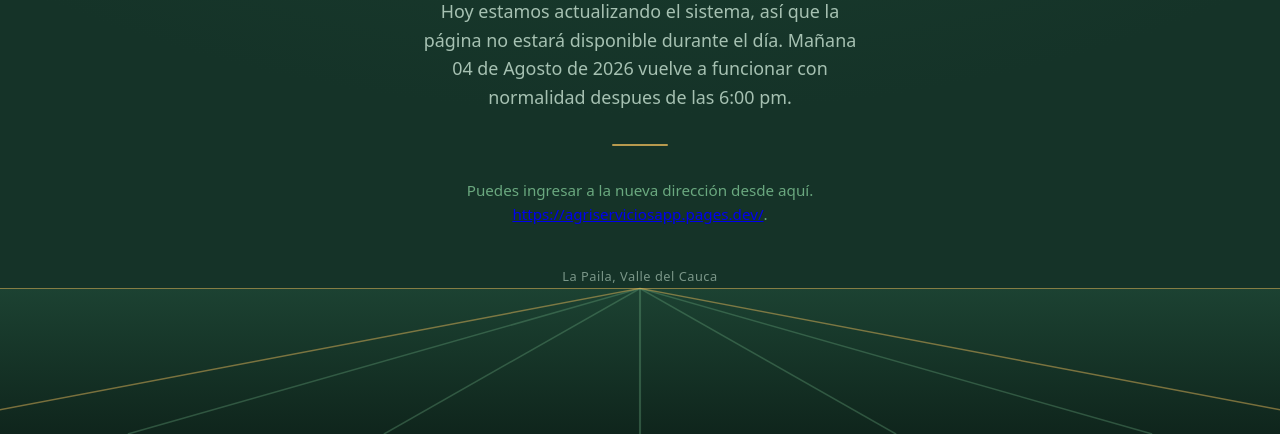
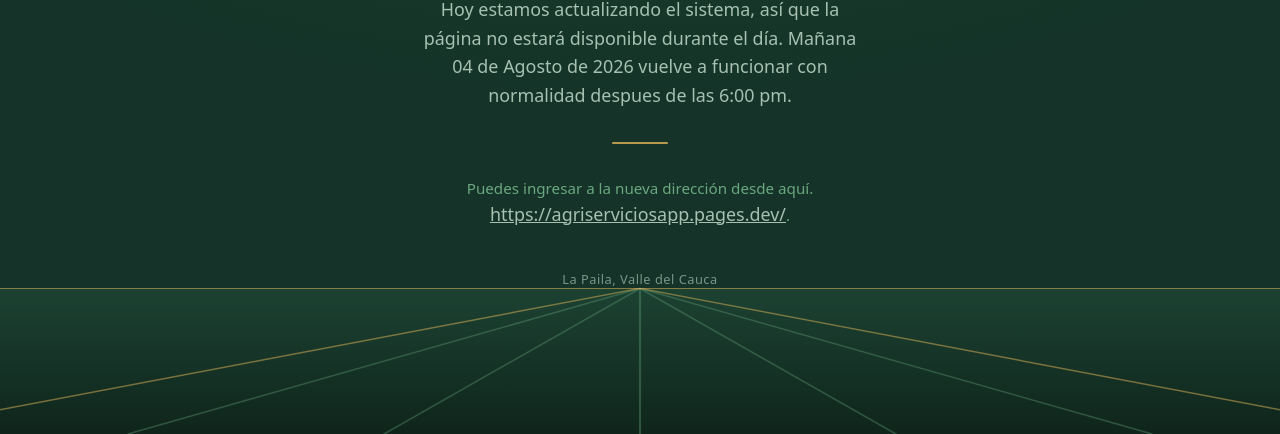
Before and after one commit to faridc9481/agriservicios, a plain HTML site: page index.html in a window 1280 px wide. Shown: the part 366-800 px from the top of the page. Drawn offline with Linux system fonts and the light colour scheme.

Commit message:
Update index.html

```diff
--- a/index.html
+++ b/index.html
@@ -64,6 +64,12 @@
   }
   h1 .accent{color:var(--cane)}
   p{
+    color:var(--muted);
+    font-size:clamp(1rem,2.6vw,1.12rem);
+    max-width:28rem;
+    margin:0 auto;
+  }
+  a{
     color:var(--muted);
     font-size:clamp(1rem,2.6vw,1.12rem);
     max-width:28rem;
```
